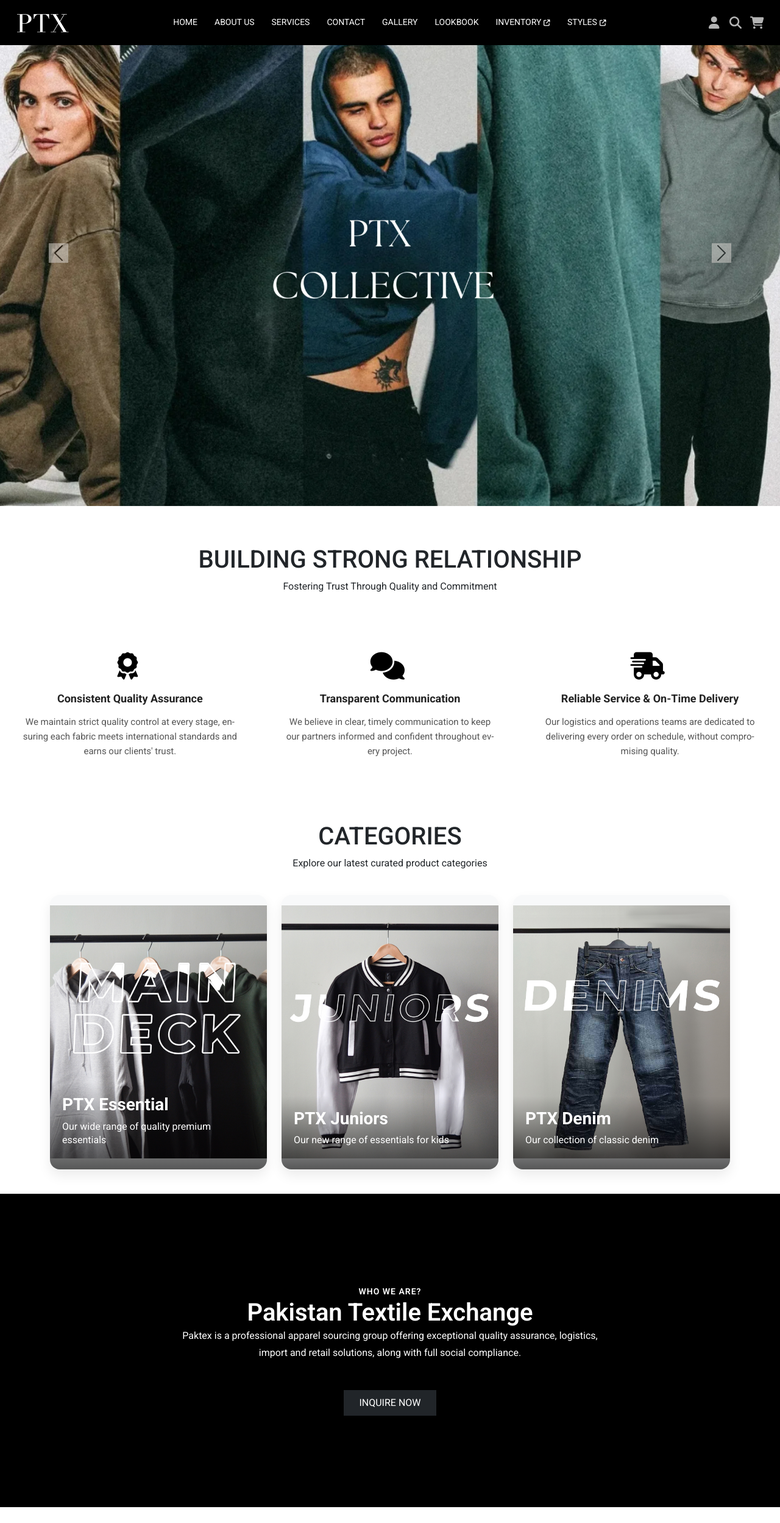
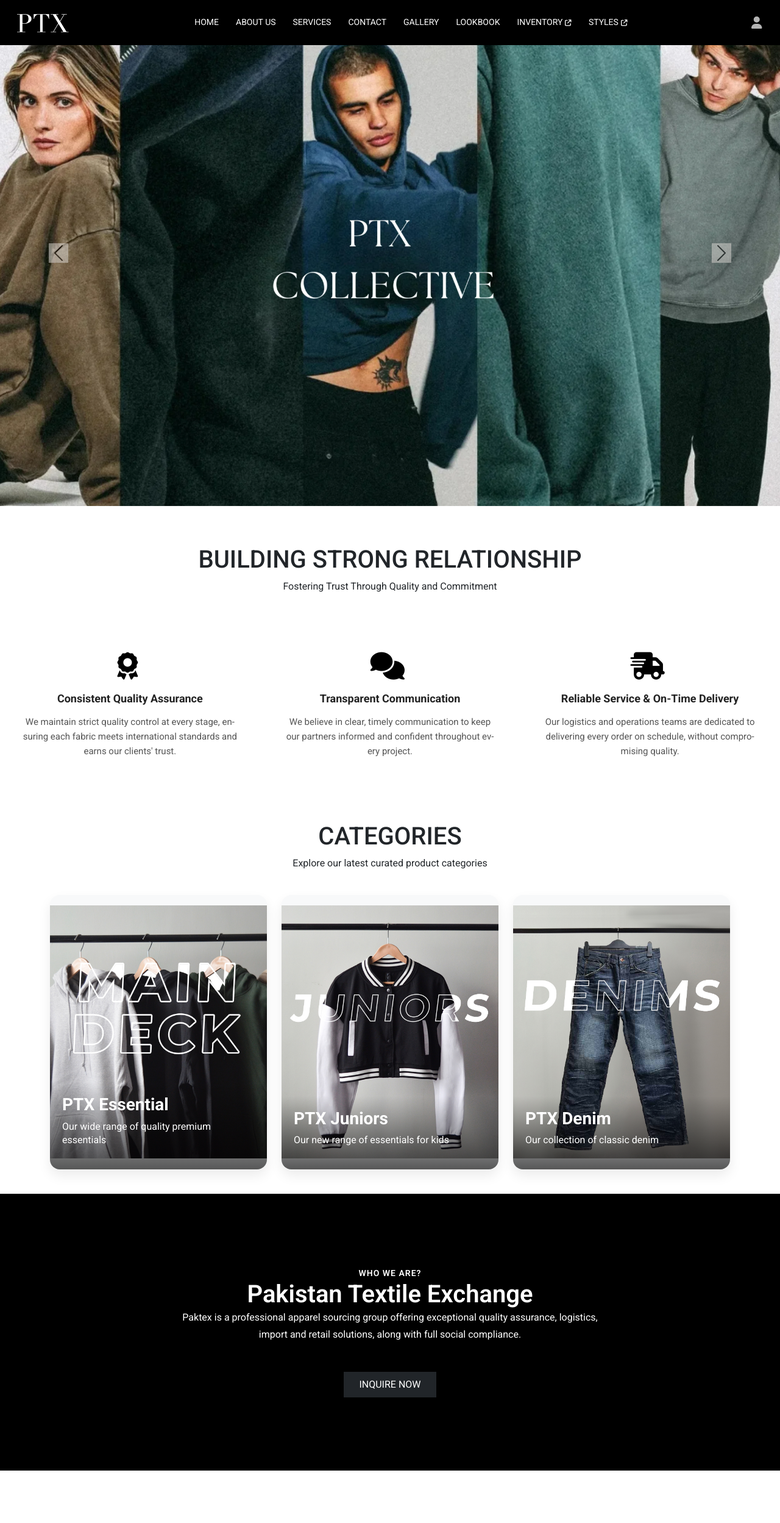
Before and after one commit to Zeeshanprojects/PTX-2, a React (Create React App) app in the folder PTX-2/ptx-2/: page / in a window 1280 px wide. Shown: the top 2498 px of the page at 61% size. Built offline with nearby package versions, Linux system fonts and the light colour scheme.

Commit message:
Full updated Code

```diff
--- a/PTX-2/ptx-2/src/Components/Header.jsx
+++ b/PTX-2/ptx-2/src/Components/Header.jsx
@@ -29,18 +29,7 @@ export default function Header() {
             <img src={Image.logo} alt="mainlogo" className="logocolor" />
           </Link>
 
-          {/* Icons for small screens */}
-          <div className="nav-icons d-flex d-lg-none">
-            <Link to="/Login">
-              <FontAwesomeIcon icon={faUser} size="lg" />
-            </Link>
-            <Link to="/Search">
-              <FontAwesomeIcon icon={faSearch} size="lg" />
-            </Link>
-            <Link to="/cart">
-              <FontAwesomeIcon icon={faShoppingCart} size="lg" />
-            </Link>
-          </div>
+
 
           <button
             className="navbar-toggler"
@@ -135,18 +124,29 @@ export default function Header() {
                 </a>
               </li>
             </ul>
-
+ {/* Icons for small screens */}
+          <div className="nav-icons d-flex d-lg-none">
+            <Link to="/Login">
+              <FontAwesomeIcon icon={faUser} size="lg" />
+            </Link>
+            {/* <Link to="/Search">
+              <FontAwesomeIcon icon={faSearch} size="lg" />
+            </Link>
+            <Link to="/cart">
+              <FontAwesomeIcon icon={faShoppingCart} size="lg" />
+            </Link> */}
+          </div>
             {/* Icons for large screens */}
             <div className="nav-icons d-none d-lg-flex">
               <Link to="/Login">
                 <FontAwesomeIcon icon={faUser} size="lg" />
               </Link>
-              <Link to="/Search">
+              {/* <Link to="/Search">
                 <FontAwesomeIcon icon={faSearch} size="lg" />
               </Link>
               <Link to="/Cart">
                 <FontAwesomeIcon icon={faShoppingCart} size="lg" />
-              </Link>
+              </Link> */}
             </div>
           </div>
         </div>
--- a/PTX-2/ptx-2/src/Images/Image.js
+++ b/PTX-2/ptx-2/src/Images/Image.js
@@ -40,6 +40,6 @@ const Image = {
   image14: require("./pt-5.webp"),
   image15: require("./pt-6.webp"),
   sectionimage: require("./sectionbanner.webp"),
-
+CEO:require("./Davidjumani.webp"),
 };
 export default Image;
--- a/PTX-2/ptx-2/src/Pages/AboutUs.jsx
+++ b/PTX-2/ptx-2/src/Pages/AboutUs.jsx
@@ -10,7 +10,6 @@ export default function AboutUs() {
   }, []);
   return (
     <>
-
       <motion.div
         className="background-color"
         initial={{ opacity: 0, y: -30 }}
@@ -55,7 +54,7 @@ export default function AboutUs() {
           >
             <div className="h-100 rounded shadow-sm overflow-hidden">
               <img
-                src={Image.service2}
+                src={Image.p2}
                 className="img-fluid storyimage w-100 h-100"
                 alt="Our Story"
               />
--- a/PTX-2/ptx-2/src/Pages/AboutUs.style.css
+++ b/PTX-2/ptx-2/src/Pages/AboutUs.style.css
@@ -88,6 +88,7 @@
 } */
 .storyimage {
   border-radius: 12px;
+  filter: grayscale(1);
   transition: transform 0.3s ease;
 }
 .storyimage:hover {
--- a/PTX-2/ptx-2/src/Pages/Home.style.css
+++ b/PTX-2/ptx-2/src/Pages/Home.style.css
@@ -319,7 +319,7 @@ p {
 .content-card {
   background-color: black;
   color: white !important;
-  padding: 150px 20px;
+  padding: 120px 20px;
   text-align: center;
 }
 
```
